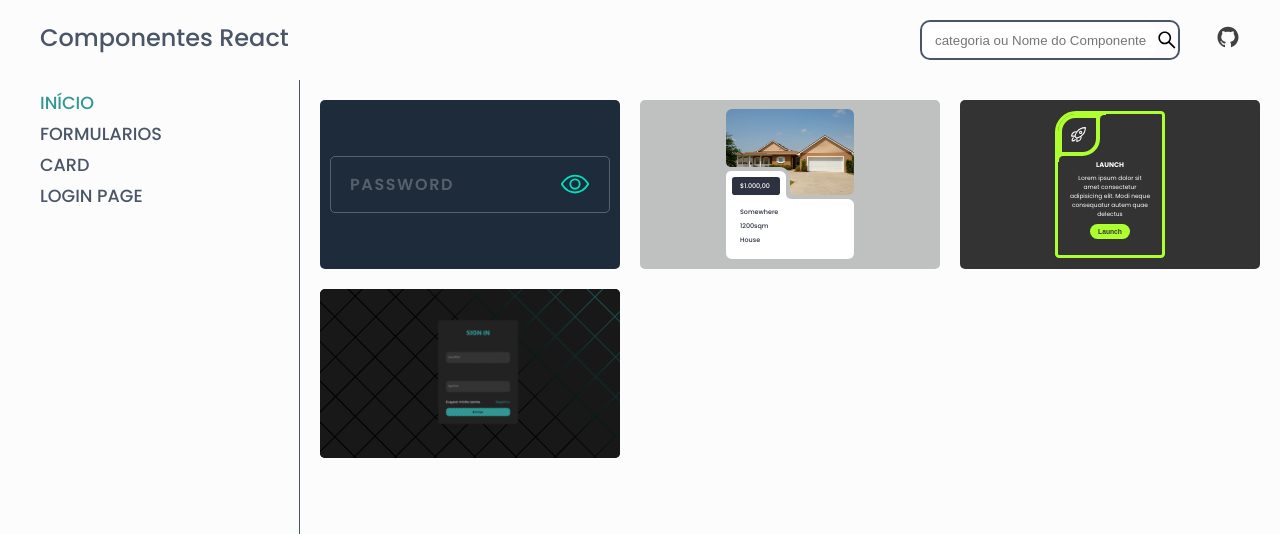
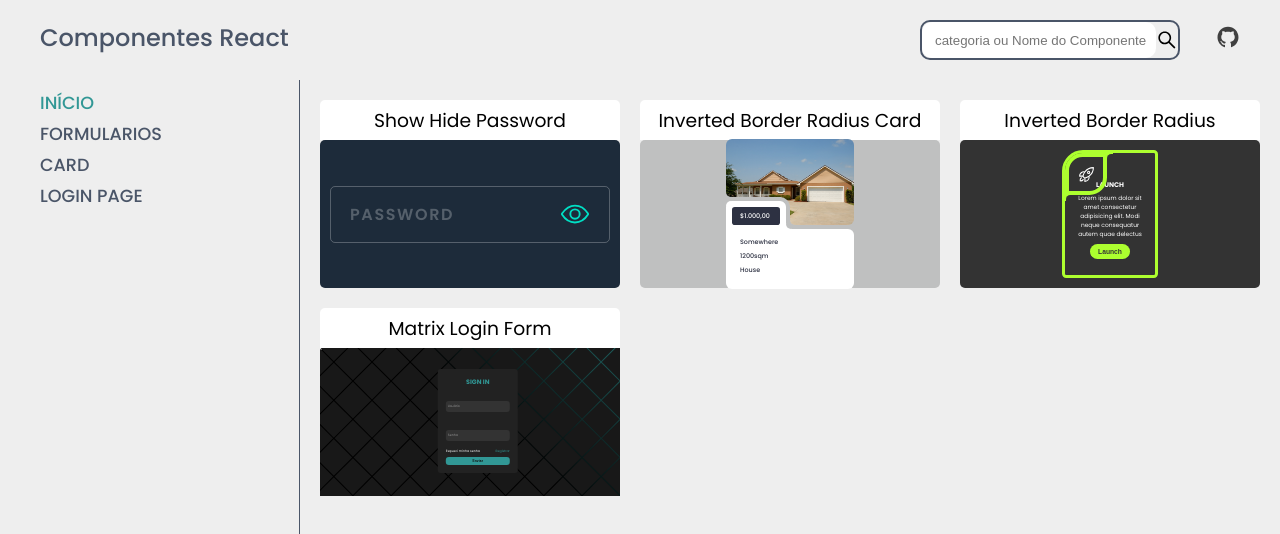
Before and after one commit to felipe-AGomes/components-hub, a Next.js app: page / in a window 1280 px wide. Shown: the top 534 px of the page. Built offline with nearby package versions, Linux system fonts and the light colour scheme.

Commit message:
feat: add cart title

```diff
--- a/src/components/ContainMiniature/ContainMiniature.module.css
+++ b/src/components/ContainMiniature/ContainMiniature.module.css
@@ -4,8 +4,27 @@
 	justify-content: center;
 
 	position: relative;
-	overflow: hidden;
 	box-sizing: border-box;
+}
+
+#containMiniature .cardTitle {
+	display: flex;
+	align-items: center;
+	justify-content: center;
+
+	position: absolute;
+	top: -40px;
+	left: 0;
+	height: 40px;
+	width: 100%;
+	background: #fff;
+	overflow: visible;
+	border-top-right-radius: 5px;
+	border-top-left-radius: 5px;
+}
+
+#containMiniature .cardTitle h3 {
+	font-weight: 400;
 }
 
 #containMiniature .containButtonMiniature {
@@ -20,15 +39,12 @@
 	position: absolute;
 	bottom: 0;
 	left: 0;
-	transform: translateY(70px);
 	opacity: 0;
 	z-index: 1;
 	transition: 0.2s;
 }
 
 #containMiniature:hover .containButtonMiniature {
-	transition: 0.2s;
-	transform: translateY(0);
 	opacity: 1;
 }
 
--- a/src/components/ContainMiniature/index.tsx
+++ b/src/components/ContainMiniature/index.tsx
@@ -26,6 +26,9 @@ export default function ContainMiniature({
 			id={S.containMiniature}
 			style={{ ...style }}
 		>
+			<div className={S.cardTitle}>
+				<h3>{miniature?.name}</h3>
+			</div>
 			<div className={S.containButtonMiniature}>
 				<button
 					onClick={() => {
--- a/src/components/HubComponents/index.tsx
+++ b/src/components/HubComponents/index.tsx
@@ -11,9 +11,10 @@ export default function HubComponents({ children }: Props) {
 				gridTemplateRows: 'min-content',
 				justifyContent: 'center',
 				gap: '20px',
+				rowGap: '60px',
 				flexGrow: '1',
 
-				padding: '20px',
+				padding: '60px 20px 20px',
 			}}
 		>
 			{children}
--- a/src/styles/globals.css
+++ b/src/styles/globals.css
@@ -1,5 +1,5 @@
 :root {
-	--background-primary: #fcfcfc;
+	--background-primary: #eee;
 	--font-primary: #4a5568;
 	--font-secondary: #319795;
 	--font-vibrant: #319795;
@@ -30,7 +30,8 @@ body {
 	align-items: center;
 	justify-content: center;
 
-	aspect-ratio: 16/9;
+	/* aspect-ratio: 16/9; */
 	padding: 10px;
+	height: 148px;
 	border-radius: 5px;
 }
```
